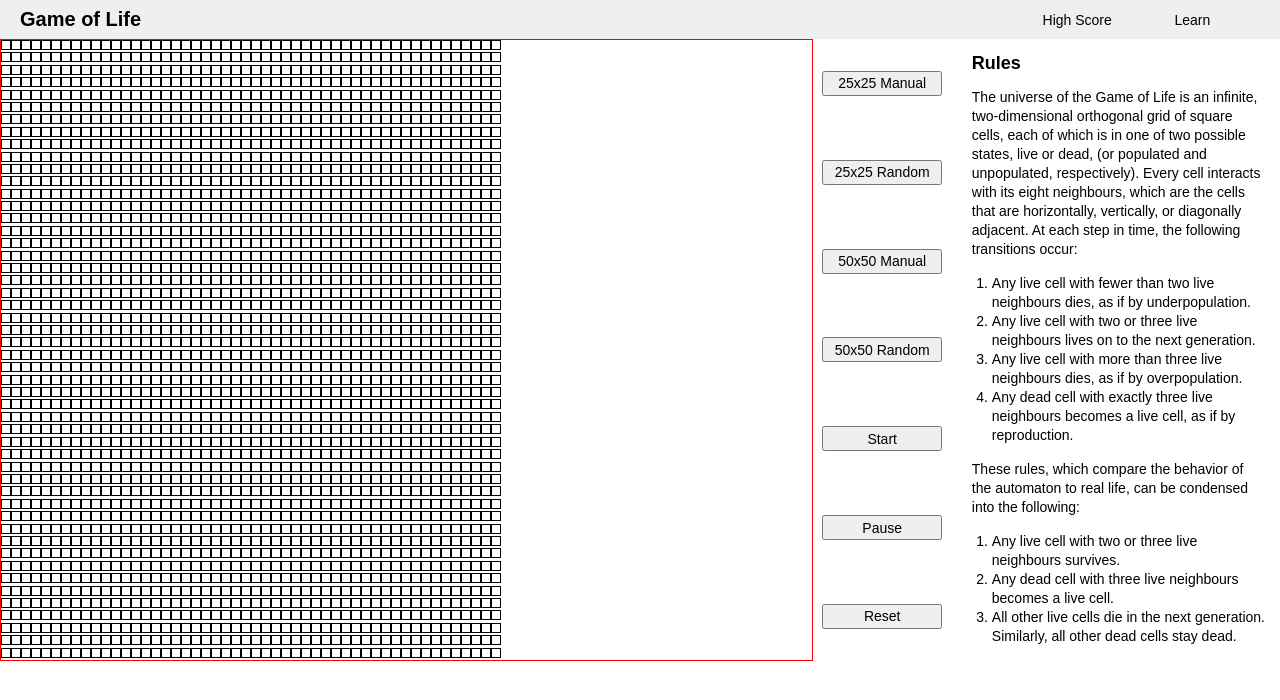
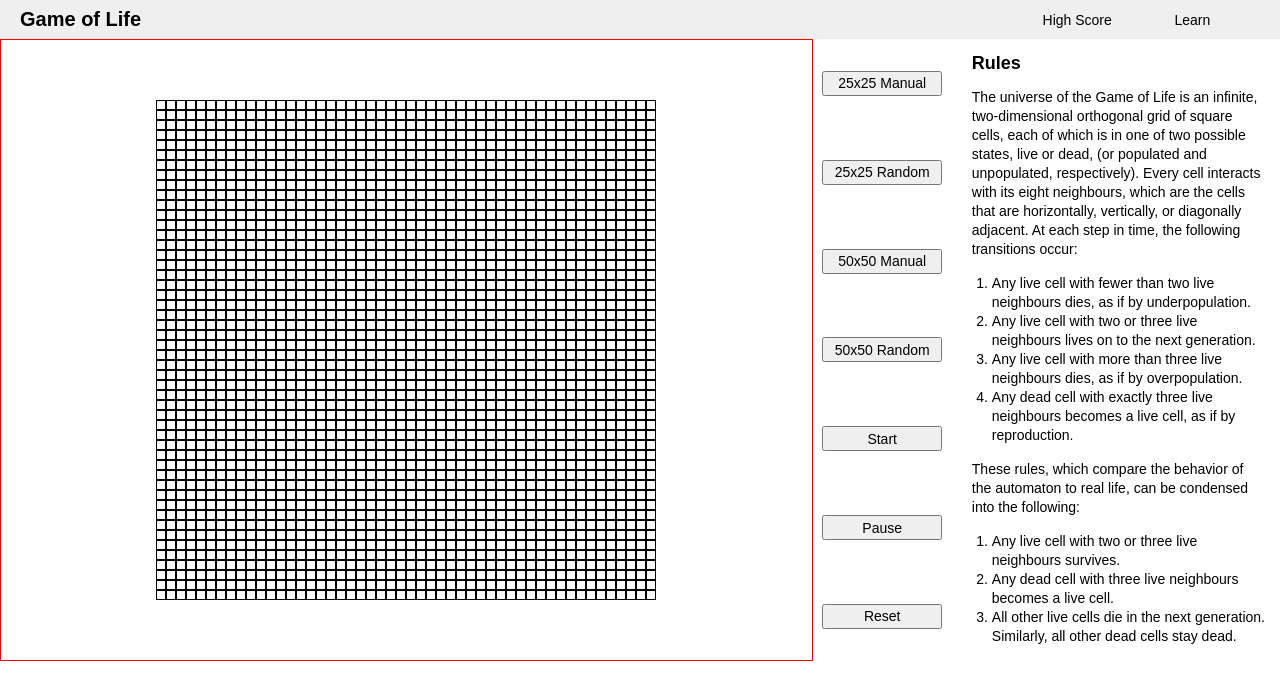
Before and after one commit to zac-smith-webtpt7/game-of-life, a React (Create React App) app: page / in a window 1280 px wide. Shown: the top 700 px of the page. Built offline with nearby package versions, Linux system fonts and the light colour scheme.

Commit message:
style game to be centered

```diff
--- a/src/components/GameBoard/GameBoard.jsx
+++ b/src/components/GameBoard/GameBoard.jsx
@@ -15,8 +15,9 @@ const GameBoard = () => {
   })
   // console.log('rows', rows)
   return (
+    <div className={styles.game_board}>
       <div
-      className={styles.game_board}
+        className={styles.game}
         style={{
           display: 'grid',
           gridTemplateColumns: `repeat(${nCols}, 10px)`,
@@ -36,6 +37,7 @@ const GameBoard = () => {
           ))
         )}
       </div>
+    </div>
   )
 }
 export default GameBoard
--- a/src/components/GameBoard/GameBoard.module.css
+++ b/src/components/GameBoard/GameBoard.module.css
@@ -1,4 +1,7 @@
 .game_board {
   width: 70%;
   border: 1px solid red;
+  display: flex;
+  justify-content: center;
+  align-items: center;
 }
```
Lines whose indentation alone changed are shown as unchanged.
